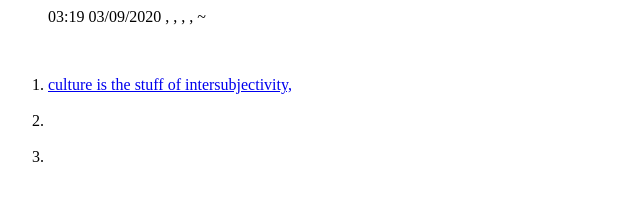
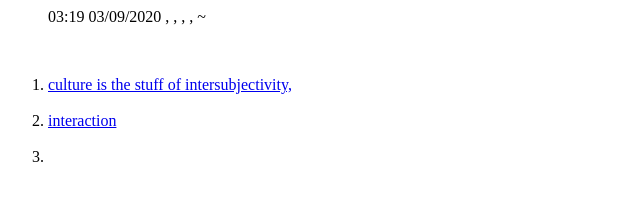
Before and after one commit to thesefran/thesefran.github.io, a plain HTML site: page index.html in a window 1280 px wide. Shown: the full height of the page, 0-640 px from the left. Drawn offline with Linux system fonts and the light colour scheme.

Commit message:
Update index.html
interact

```diff
--- a/index.html
+++ b/index.html
@@ -14,7 +14,7 @@
 <br>
 
 <li>
- <a href=''> </a>
+ <a href='thesefran.github.io/ddd.html'>interaction </a>
 
 </li>
 <br>
```
